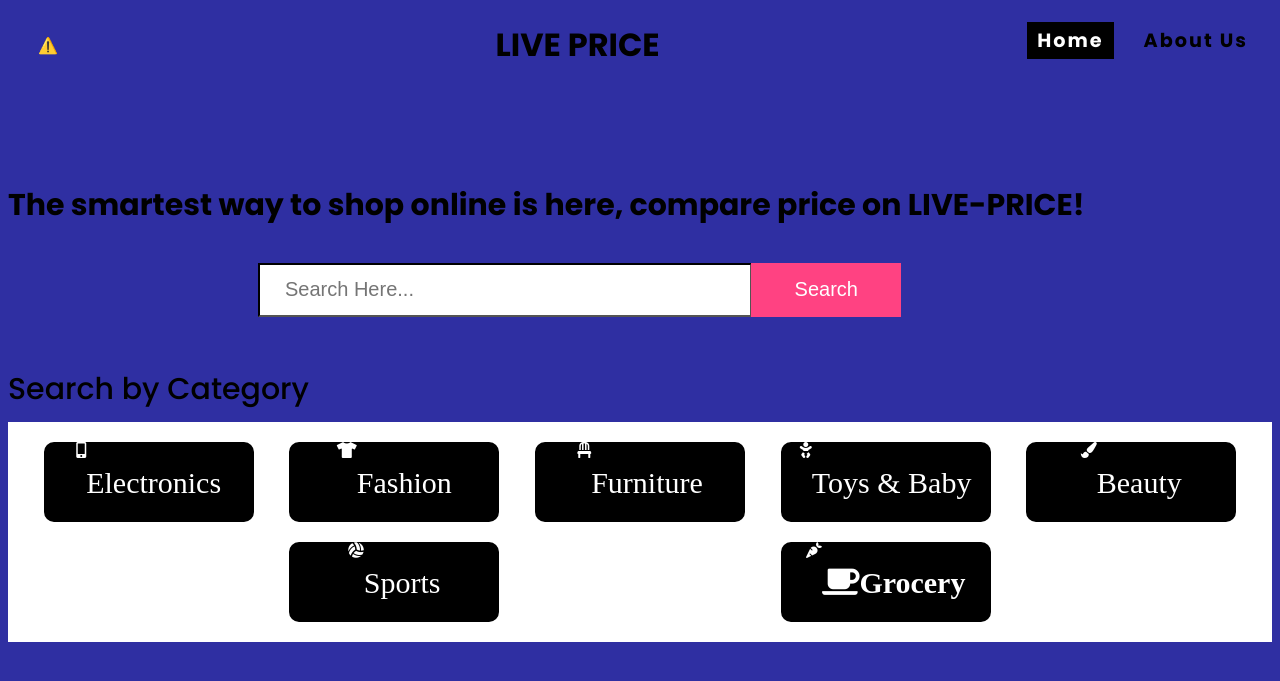
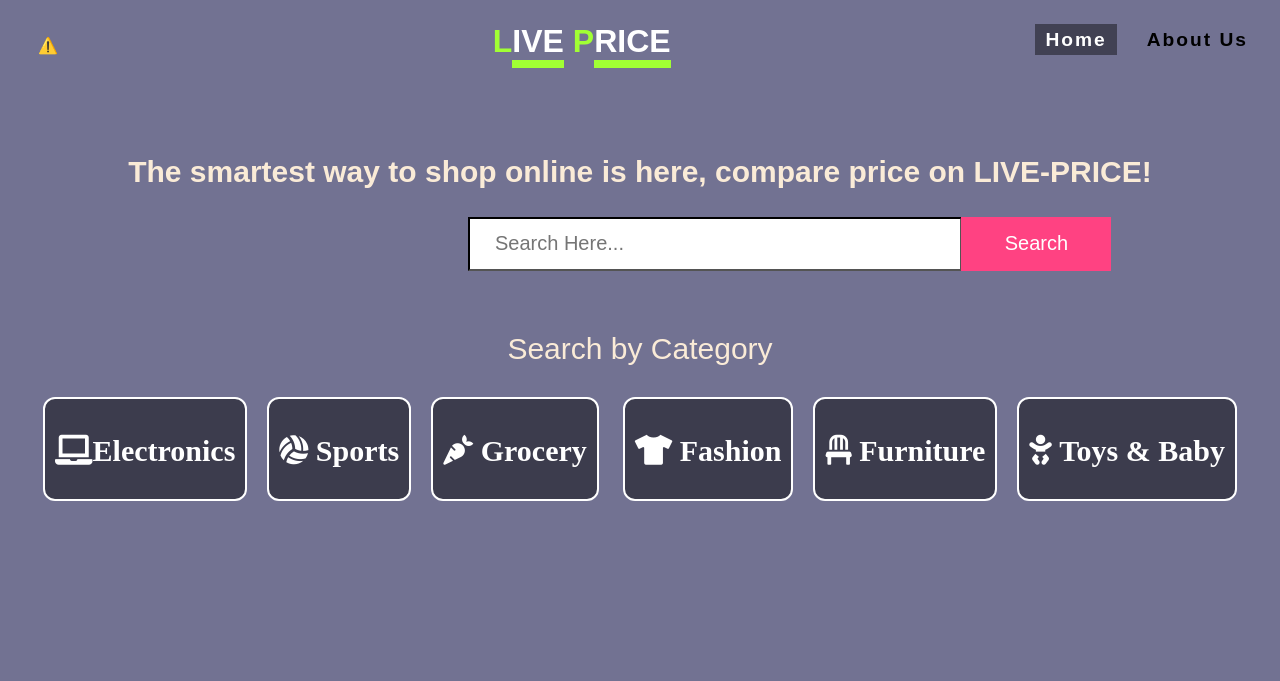
Before and after one commit to liv-price/live_price, a Django app: page / in a window 1280 px wide. Shown: the top 681 px of the page. Run offline with Django 3.2, Linux system fonts and the light colour scheme; parts of the project's set-up code (start-up, migrations or seed data) failed here and were passed over.

Commit message:
Add files via upload

```diff
--- a/live_price_app/templates/base.html
+++ b/live_price_app/templates/base.html
@@ -5,11 +5,259 @@
 	{%block title%}
 	<title>Homepage</title>
 	{%endblock title%}
-	<link rel="stylesheet" type="text/css" href="{% static 'main.css' %}">
+
 	<link href="https://stackpath.bootstrapcdn.com/font-awesome/4.7.0/css/font-awesome.min.css" rel="stylesheet">
 	<link rel="stylesheet" href="https://use.fontawesome.com/releases/v5.7.0/css/all.css" integrity="sha384-lZN37f5QGtY3VHgisS14W3ExzMWZxybE1SJSEsQp9S+oqd12jhcu+A56Ebc1zFSJ" crossorigin="anonymous">
     <script src="https://unpkg.com/@lottiefiles/lottie-player@latest/dist/lottie-player.js"></script>
 	<style>
+body
+{
+	background: rgb(114, 114, 146);
+	font-family: 'Poppins', sans-serif;
+	overflow: visible;
+}
+h1
+{
+	margin: 0;
+	padding: 0;
+	text-align: left;
+	font-size: 60px;
+	text-transform: uppercase;
+}
+h1 span
+{
+	display: inline-flex;
+	color: #a1ff34;
+}
+h1 span:nth-child(even)
+{
+	overflow: visible;
+	color: #fff;
+	border-bottom: 8px solid #a1ff34;
+}
+
+h1 span:nth-child(6)
+{
+	transition-delay: 0.5s;
+}
+h1:hover span:nth-child(6),
+h1 span:nth-child(4)
+{
+	transition-delay: 1s;
+}
+h1:hover span:nth-child(8),
+h1 span:nth-child(2)
+{
+	transition-delay: 1.5s;
+}
+.sci
+{
+	position: absolute;
+	bottom: -555px;
+	right: 30px;
+	display: flex;
+	flex-direction: column;
+}
+.sci li
+{
+	opacity: 0;
+	list-style: none;
+	padding: 10px 0;
+	text-align: center;
+	animation: fadeInBottom 0.5s linear forwards;
+}
+.center {
+  text-align: center;
+  border: 3px solid;
+}
+.header ul li:nth-child(1),
+.sci li:nth-child(1)
+{
+	animation-delay: 1s;
+}
+.header ul li:nth-child(2),
+.sci li:nth-child(2)
+{
+	animation-delay: 1.25s;
+}
+.header ul li:nth-child(3),
+.sci li:nth-child(3)
+{
+	animation-delay: 1.5s;
+}
+.header ul li:nth-child(4),
+.sci li:nth-child(4)
+{
+	animation-delay: 1.75s;
+}
+.header ul li:nth-child(5),
+.sci li:nth-child(5)
+{
+	animation-delay: 2s;
+}
+.header ul li:nth-child(6),
+.sci li:nth-child(6)
+{
+	animation-delay: 2.25s;
+}
+.sci li a
+{
+	font-size: 1.2em;
+	color: #000;
+}
+.header
+{
+	position: absolute;
+	top:5px;
+	width: 100%;
+	height: 80px;
+	padding: 30px;
+	display: flex;
+	align-items: center;
+	justify-content: space-between;
+	box-sizing: border-box;
+}
+.header  .logo
+{
+	opacity: 100;
+	margin: 0;
+	padding: 0;
+	font-size: 2em;
+	text-transform: uppercase;
+	animation: fadeIn 0.5s linear forwards;
+	animation-delay: 5s;
+}
+
+.header ul
+{
+	margin: 0;
+	padding: 0;
+	z-index: 100;
+	display: flex;
+}
+.header ul li
+{
+	opacity: 0;
+	list-style: none;
+	margin: 0 10px;
+	animation: fadeInRight 0.5s linear forwards;
+}
+@keyframes fadeInRight
+{
+	0%
+	{
+		transform: translateX(150px);
+		opacity: 0;
+	}
+	100%
+	{
+		transform: translateX(0);
+		opacity: 1;
+	}
+}
+.header ul li:last-child
+{
+	margin-right: 0;
+}
+.header ul li a
+{
+	text-decoration: none;
+	font-size: 1.2em;
+	color: #000;
+	padding: 5px 10px;
+	letter-spacing: 2px;
+}
+.header ul li a.active,
+.header ul li a:hover
+{
+	background: rgba(0, 0, 0, 0.432);
+	color:white;
+}
+
+.trigger {
+  margin-bottom: 10px;
+}
+
+.content {
+  visibility: hidden;
+  background-color: #fff;
+  position: absolute;
+  padding: 15px;
+}
+
+.content:before {
+  position: absolute;
+  top: -10px;
+  content: "";
+  right: calc(28% - 10px);
+  border-style: solid;
+  border-width: 0 10px 10px 10px;
+  border-color: transparent transparent #bfbfbf transparent;
+}
+
+.wrapper:hover .content {
+  visibility: visible;
+  position: absolute;
+  margin-left:-325px;
+  width: 500px;
+
+}
+
+
+.Cate h4 {
+	color:white;
+
+}
+.avibutton {
+	background-color: black;
+	color: white;
+	padding: 20px;
+	text-align: center;
+	text-decoration: none;
+	display: inline-block;
+	font-size: 24px;
+	margin: 4px 2px;
+	cursor: pointer;
+	border-radius: 8px;
+
+  }
+  .avibutton a {
+	text-decoration: none;
+	color: white;
+
+  }
+
+ list-filter {
+            display: inline-block;
+            margin: 16px 1px;
+            padding: 14px 6px;
+            min-width: 122px;
+            max-width: 122px;
+            max-height: 85px;
+            vertical-align: top;
+            white-space: normal;
+            background: transparent none repeat scroll 0% 0% padding-box;
+            border: 1px solid transparent;
+            color: #525C66;
+            font-size: 75%;
+            cursor: pointer;
+            transition-property: background-color, border-color, box-shadow;
+            transition-duration: 150ms;
+            text-align: center;
+            border-radius: 4px;
+            box-shadow: 0px 2px 5px 0px rgba(0, 0, 0, 0.26);
+        }
+        .list-filter i {
+    font-size: 28px !important;
+}
+        .list-filter div {
+    padding-top: 5px;
+    color: #525C66;
+}
+        .list-filter:hover {
+    background-color: rgba(3, 14, 27, 0.03);
+    border-color: rgba(23, 51, 78, 0.15) rgba(23, 51, 78, 0.17) rgba(23, 51, 78, 0.2);
+}
 
 .searchbox{
 	position: relative;
@@ -17,7 +265,8 @@
 	min-width: 600px;
 }
 .searchbox h2{
-	color: black;
+	color: antiquewhite;
+	text-align: center;
 	font-size: 30px;
 	font-weight: 500;
 	margin-bottom: 10px;
@@ -32,13 +281,14 @@
 	font-size: 20px;
 }
 .searchbox input[type="text"]{
-	margin-left: 250px;
+	margin-left: 460px;
 	color: #000;
 	width: 440px;
 	height: 50px;
 	border-color : black;
 	padding: 0 25px;
 }
+
 .searchbox input[type="submit"]
 {
 	position: relative;
@@ -58,13 +308,12 @@
 }
 
 
-		.hire{
+	.hire{
     display: flex;
     flex-wrap: wrap;
     justify-content: space-evenly;
 
     padding:10px;
-    background-color:white;
 
 }
 	.hire-content h2 {
@@ -77,9 +326,11 @@
 		color: white;
 	}
 .hire-content{
-    background-color: black;
+	background-color: rgba(0, 0, 0, 0.473);
+
     color: white;
-    display: flex;
+	display: flex;
+	padding:10px;
     flex-basis: 210px;
     height: 80px;
     border-radius: 12px;
@@ -97,7 +348,7 @@
 
 	<lottie-player src="https://assets7.lottiefiles.com/temp/lf20_dQChFA.json"  background="transparent"  speed="1"  style="width: 100px; height: 100px; "   loop  autoplay></lottie-player>
 
-	<h1 class="logo nk" >
+	<h1 class="logo" >
 	<span><b>L</b></span><span>ive</span>
 	<span><b>P</b></span><span>rice</span>
 				</h1>
@@ -113,7 +364,7 @@
 							</div>
 							<div class="content">
 							<div class="body">
-<p>This is a platform which will help user to search for a product from different trusted websites from a single search.<br>
+<p>This is a platform which will help user <br>to search for a product from different <br>trusted websites from a single search.<br>
 </p>
 
 							</div>
@@ -140,37 +391,42 @@
     <h2 ><b><centre>The smartest way to shop online is here, compare price on LIVE-PRICE!</centre></b></h2>
     <br>
 	<form>
-		<input type="text" placeholder="Search Here..." name="InputItem" >
+		<input type="text" class="searchbar" placeholder="Search Here..." name="InputItem" >
 
 		<input type="submit" value="Search">
 	</form>
 	<br>
+	<br>
+
 	<h2><centre>Search by Category</centre></h2>
-	<div class="hire">
+	 <div class="hire">
+	 <table class="table">
+		<tbody>
+		  <tr>
 
-		<div class="hire-content fas fa-mobile-alt">
-		  <h2><a href="./base.html">Electronics</a></h2>
-		</div>
-		<div class="hire-content fas fa-tshirt">
-		  <h2><a href="./base.html">Fashion</a></h2>
-		</div>
-		<div class="hire-content fas fa-chair">
-		  <h2><a href="./base.html">Furniture</a></h2>
-		</div>
-		<div class="hire-content fas fa-baby">
-		  <h2><a href="./base.html">Toys & Baby</a></h2>
-		</div>
-		<div class="hire-content fas fa-paint-brush">
-		  <h2><a href="./base.html">Beauty</a></h2>
-		</div>
-		<div class="hire-content fas fa-volleyball-ball">
-			<h2><a href="./base.html"> Sports</a></h2>
-		</div>
-		<div class="hire-content fas fa-carrot">
-			<h2><i class="fas fa-coffee"><a href="./base.html">Grocery</a></i></h2>
-		</div>
-
-	 </div> <!--
+			<td><div class="hire-content">
+				<h2><i class="fas fa-laptop"><a href="#">Electronics</a></i></h2>
+			  </div></td>
+			<td><div class="hire-content">
+				<h2><i class="fas fa-volleyball-ball"><a href="#">  Sports</a></i></h2>
+			</div></td>
+			<td><div class="hire-content ">
+				<h2><i class="fas fa-carrot"><a href="#"> Grocery</a></i></h2>
+			</div></td>
+			<td><td><div class="hire-content ">
+				<h2><i class="fas fa-tshirt"><a href="#">  Fashion</a></i></h2>
+			  </div></td></td>
+			<td><div class="hire-content ">
+				<h2><i class="fas fa-chair"><a href=".#">  Furniture</a></i></h2>
+			  </div></td>
+			<td><div class="hire-content ">
+				<h2><i class="fas fa-baby"><a href="#">  Toys & Baby</a></i></h2>
+			  </div></td>
+		  </tr>
+		</tbody>
+	  </table>
+	 </div>
+	 <!--
 	<div class="Cate">
 	 <h2>Categories</h4>
 		<button class="avibutton"><a href="./base.html">Electronics</a></button>
```
